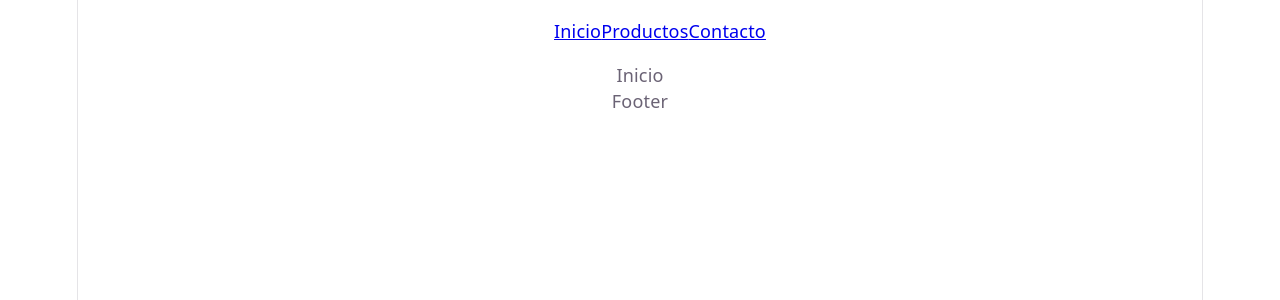
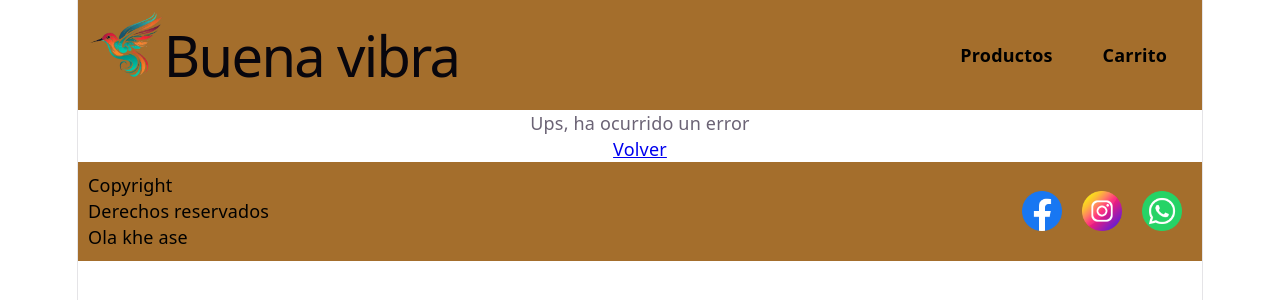
Before and after one commit to IvanTracey/Ecommerce-React, a React (Vite) app: page / in a window 1280 px wide. Shown: the top 300 px of the page. Built offline with nearby package versions, Linux system fonts and the light colour scheme.

Commit message:
Estructura+Estilo a Header y Footer

```diff
--- a/src/App.jsx
+++ b/src/App.jsx
@@ -4,9 +4,8 @@ import { Routes, Route } from 'react-router-dom'
 // Importar componenetes
 import Header from './Header/Header.jsx'
 import Footer from './Footer/Footer.jsx'
-import Inicio from './Pages/Inicio.jsx'
 import Productos from './Pages/Productos.jsx'
-import Contacto from './Pages/Contacto.jsx'
+import Carrito from './Pages/Carrito.jsx'
 import Error404 from './Pages/Error404.jsx'
 import './App.css'
 
@@ -16,10 +15,9 @@ function App() {
     <>
     <Header></Header>
     <Routes>
-      <Route path='/' element={<Inicio/>}></Route>
+      <Route path='/productos' element={<Productos/>}></Route>
+      <Route path='/carrito' element={<Carrito/>}></Route>
       <Route path='/*' element={<Error404/>}></Route>
-      <Route path='/productos' element={<Productos/>}></Route>
-      <Route path='/contacto' element={<Contacto/>}></Route>
     </Routes>
     <Footer></Footer>
     </>
--- /dev/null
+++ b/src/Footer/Footer.css
@@ -0,0 +1,19 @@
+.footer{
+    background-color: rgb(164, 110, 44);
+    display: flex;
+    justify-content: space-between;
+    align-items: center;
+    padding: 10px;
+
+    .div-footer{
+        color: black;
+        justify-items: left;
+    }
+    .div-redes{
+        display: flex;
+        .logo{
+            height: 40px;
+            padding: 10px;
+        }
+    }
+}
--- a/src/Footer/Footer.jsx
+++ b/src/Footer/Footer.jsx
@@ -1,8 +1,20 @@
 import React from 'react'
+import './Footer.css'
 
 function Footer(){
   return (
-    <div>Footer</div>
+    <div className='footer'>
+      <div className='div-footer'>
+        <p>Copyright</p>
+        <p>Derechos reservados</p>
+        <p>Ola khe ase</p>
+      </div>
+      <div className='div-redes'>
+        <img src="../../img/logo_fb.png" alt="logo facebook" className='logo'/>
+        <img src="../../img/logo_ig.png" alt="logo instagram" className='logo' />
+        <img src="../../img/logo_wa.png" alt="logo whats app" className='logo' />
+      </div>
+    </div>
   )
 }
 
--- /dev/null
+++ b/src/Header/Header.css
@@ -0,0 +1,14 @@
+.header{
+    background-color: rgb(164, 110, 44);
+    display: flex;
+    justify-content: space-between;
+    align-items: center;
+    padding: 10px;
+    .div-titulo{
+        display: flex;
+        color: black;
+    }
+    .logo{
+        height: 70px;
+    }
+}
--- a/src/Header/Header.jsx
+++ b/src/Header/Header.jsx
@@ -1,10 +1,15 @@
 import React from 'react'
 import NavBar from './NavBar';
+import './Header.css'
 
 function Header() {
   return (
-    <div>
-        <NavBar></NavBar>
+    <div className='header'>
+      <div className='div-titulo'>
+        <img src="../../img/logo_colibri.webp" alt="Logo de pagina" className='logo'/>
+        <h1>Buena vibra</h1>
+      </div>
+    <NavBar></NavBar>
     </div>
   )
 }
--- /dev/null
+++ b/src/Header/NavBar.css
@@ -0,0 +1,8 @@
+.lista{
+    font-weight: bold;
+    .item{
+        text-decoration: none;
+        padding: 25px;
+        color: black;
+    }
+}
--- a/src/Header/NavBar.jsx
+++ b/src/Header/NavBar.jsx
@@ -1,16 +1,14 @@
 import { Link } from 'react-router-dom'
+import './NavBar.css'
 
 const NavBar = () => {
     return (
-        <ul className= "nav justify-content-center">
-	        <il className= "nav-item">
-                <Link to={"/inicio"} className= "nav-link text-dark fw-bold" href="#">Inicio</Link>
+        <ul className= "lista">
+            <il className= "nav-item">
+                <Link to={"/productos"} className= "item" href="#">Productos</Link>
             </il>
             <il className= "nav-item">
-                <Link to={"/productos"} className= "nav-link text-dark fw-bold" href="#">Productos</Link>
-            </il>
-            <il className= "nav-item">
-                <Link to={"contacto"} className= "nav-link text-dark fw-bold" href="#">Contacto</Link>
+                <Link to={"carrito"} className= "item" href="#">Carrito</Link>
             </il>
         </ul>
     ) };
--- /dev/null
+++ b/src/Pages/Carrito.jsx
@@ -0,0 +1,9 @@
+import React from 'react'
+
+function Carrito() {
+  return (
+    <div>Carrito</div>
+  )
+}
+
+export default Carrito;
--- a/src/Pages/Contacto.jsx
+++ /dev/null
@@ -1,9 +0,0 @@
-import React from 'react'
-
-function Contacto() {
-  return (
-    <div>Contacto</div>
-  )
-}
-
-export default Contacto;
--- a/src/Pages/Inicio.jsx
+++ /dev/null
@@ -1,9 +0,0 @@
-import React from 'react'
-
-function Inicio() {
-  return (
-    <div>Inicio</div>
-  )
-}
-
-export default Inicio;
```
